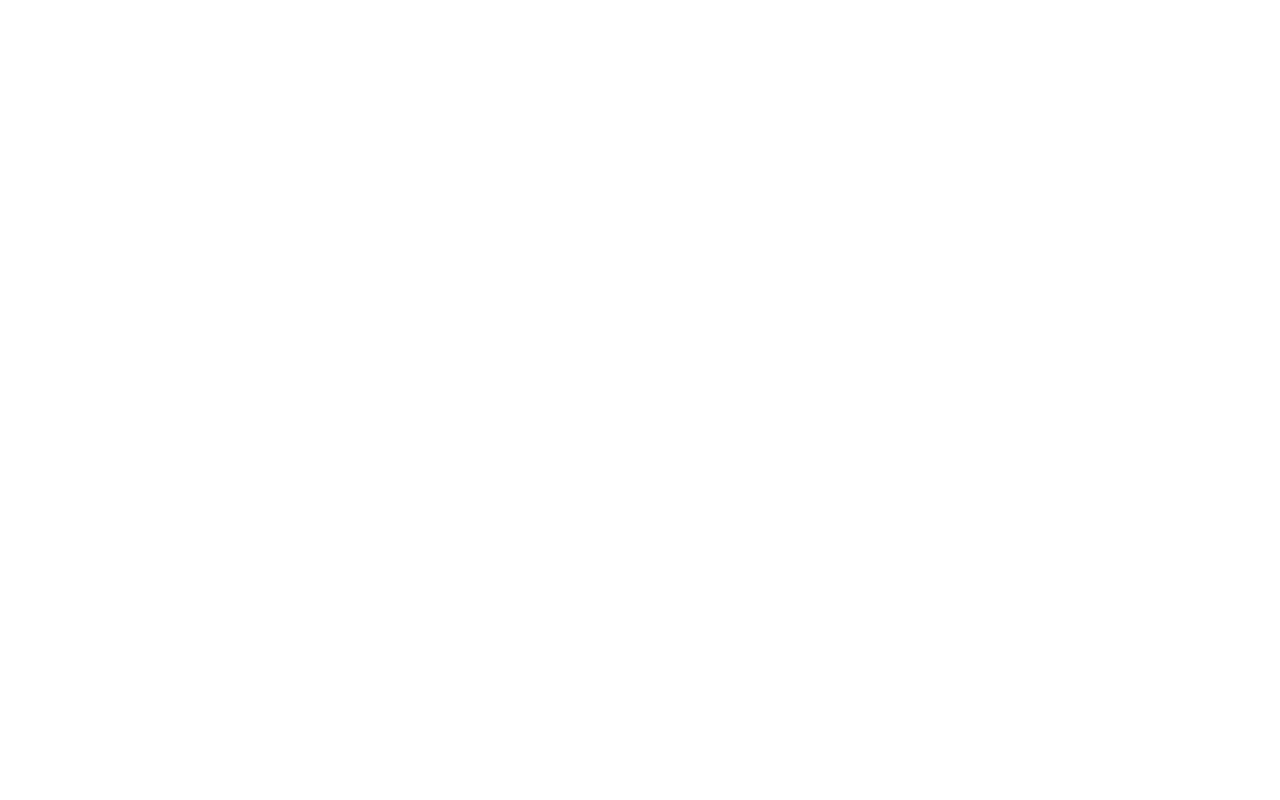
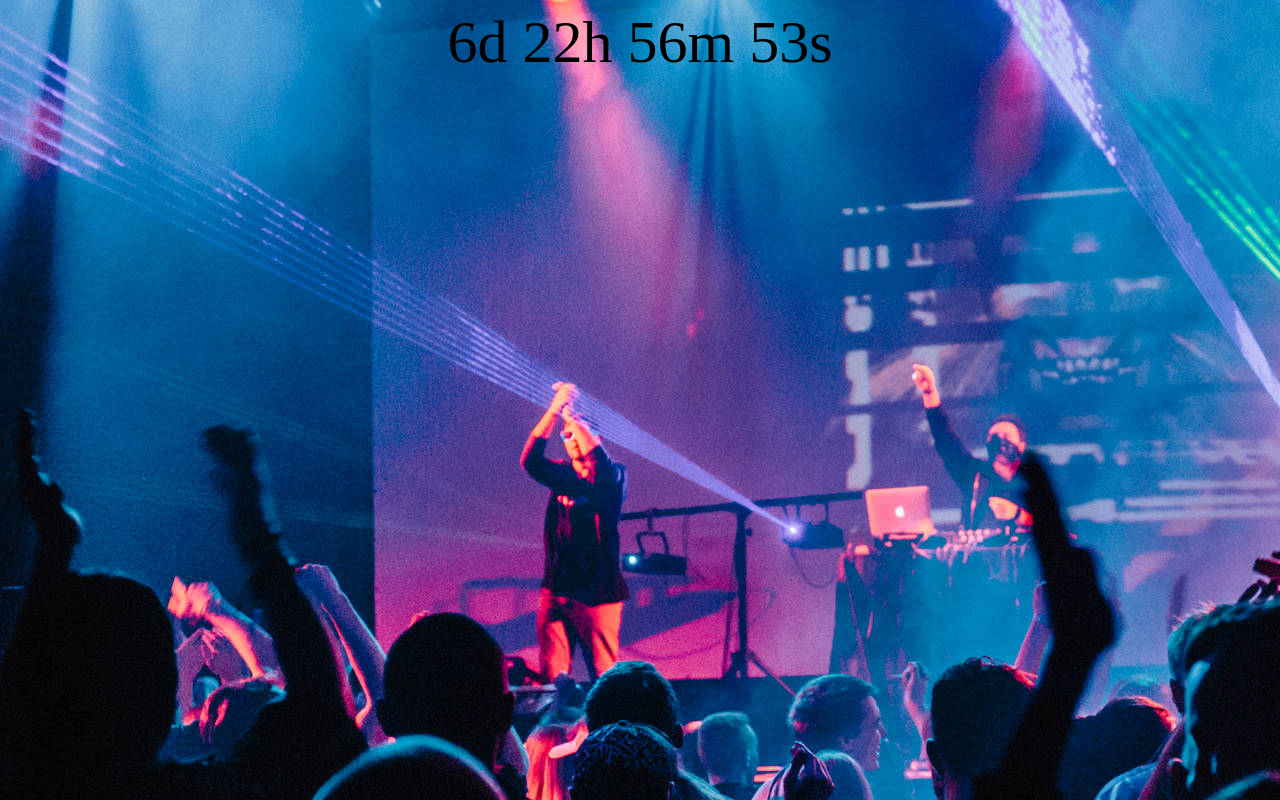
Before and after one commit to Nancy-srivastava/Aarambh-Website, a plain HTML site: page index.html in a window 1280 px wide. Drawn offline with Linux system fonts and the light colour scheme.

```diff
--- a/index.html
+++ b/index.html
@@ -4,8 +4,56 @@
     <meta charset="UTF-8">
     <meta name="viewport" content="width=device-width, initial-scale=1.0">
     <title>CollegeFest</title>
+     <style>
+        html{
+            background-image: url('./background-image.jpg');
+
+        }
+
+     </style>
+     <style>
+        p {
+          text-align: center;
+          font-size: 60px;
+          margin-top: 0px;
+          border-top: 100px;
+        }
+        </style>
 </head>
 <body>
 
+<p id="demo"></p>
+
+<script>
+    // Set the date we're counting down to
+    var countDownDate = new Date("April 25, 2024 10:30:00").getTime();
+
+    // Update the count down every 1 second
+    var x = setInterval(function() {
+
+      // Get today's date and time
+      var now = new Date().getTime();
+
+      // Find the distance between now and the count down date
+      var distance = countDownDate - now;
+
+      // Time calculations for days, hours, minutes and seconds
+      var days = Math.floor(distance / (1000 * 60 * 60 * 24));
+      var hours = Math.floor((distance % (1000 * 60 * 60 * 24)) / (1000 * 60 * 60));
+      var minutes = Math.floor((distance % (1000 * 60 * 60)) / (1000 * 60));
+      var seconds = Math.floor((distance % (1000 * 60)) / 1000);
+
+      // Output the result in an element with id="demo"
+      document.getElementById("demo").innerHTML = days + "d " + hours + "h "
+      + minutes + "m " + seconds + "s ";
+
+      // If the count down is over, write some text
+      if (distance < 0) {
+        clearInterval(x);
+        document.getElementById("demo").innerHTML = "EXPIRED";
+      }
+    }, 1000);
+    </script>
+
 </body>
 </html>
```
Also changed, not shown: logo.png (added), stylesheet.css (added).
